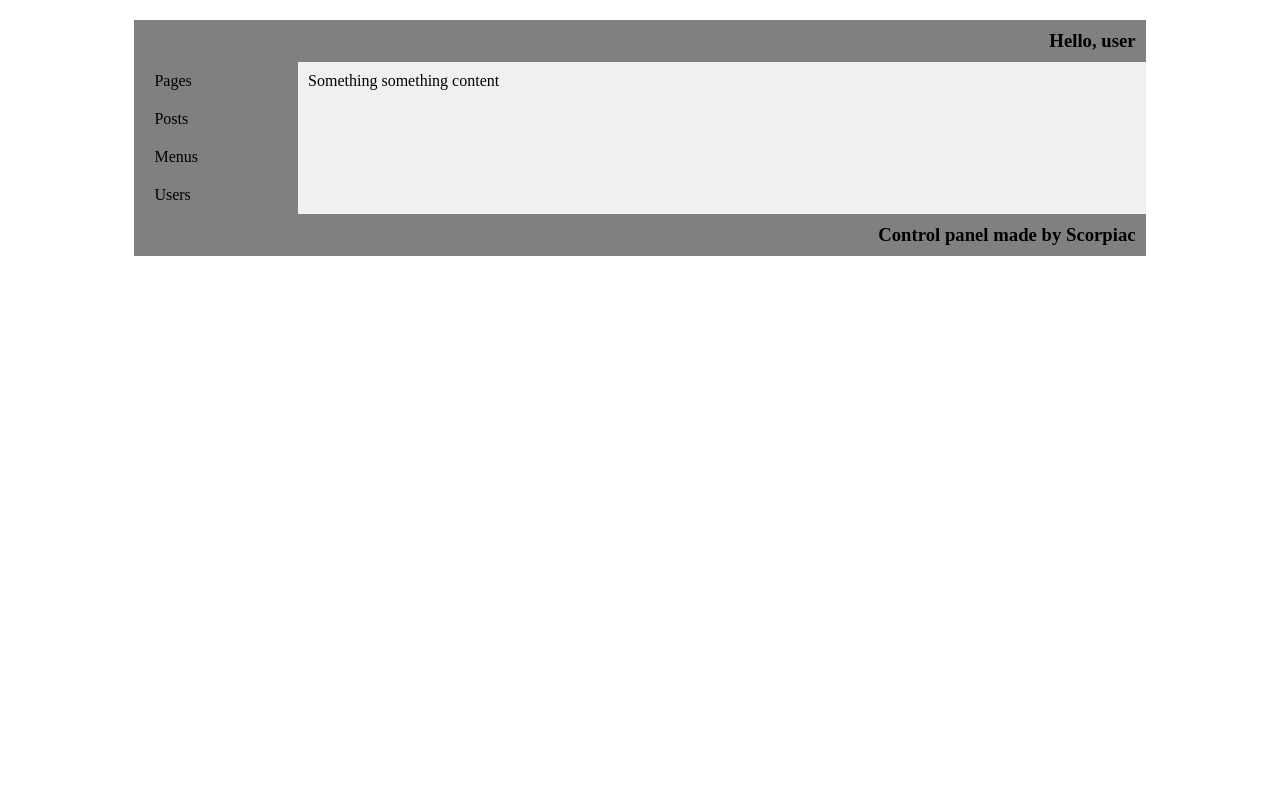
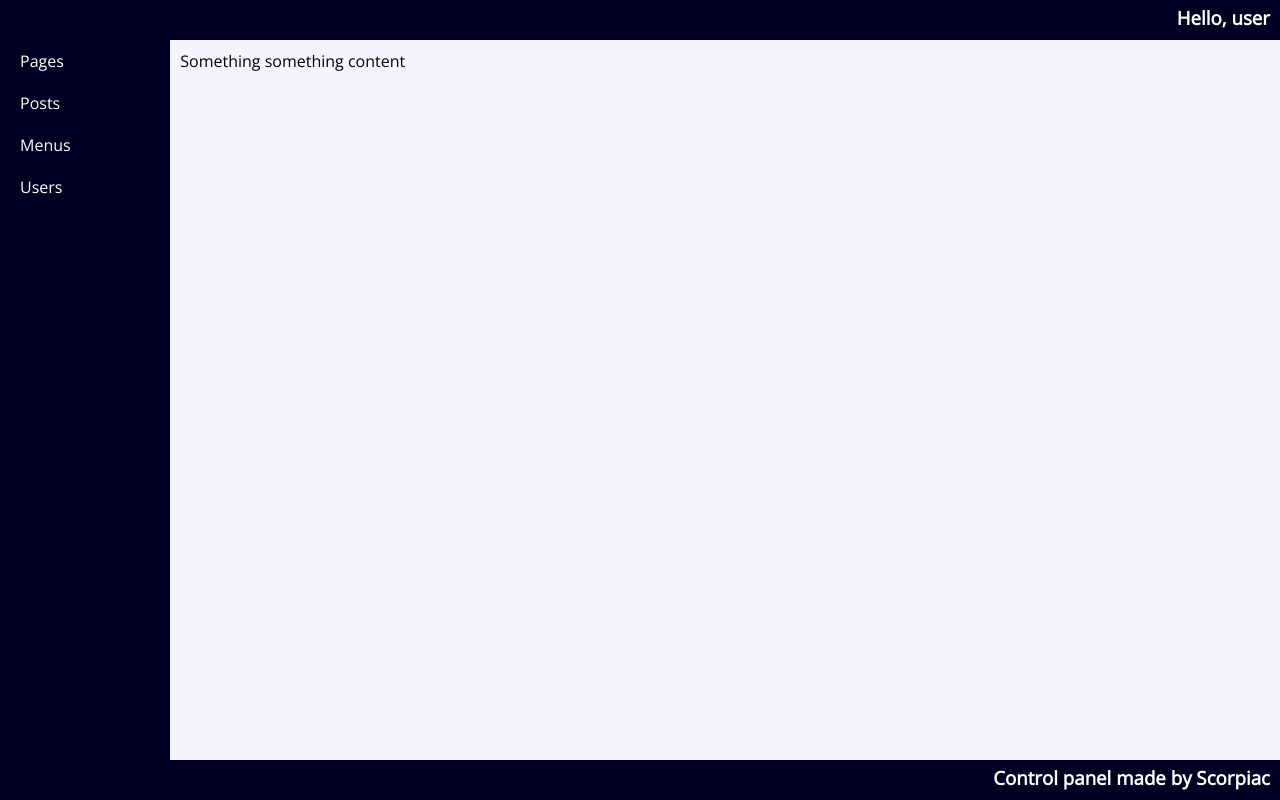
Before and after one commit to sbwebportfolio/CMS, a CodeIgniter app: the page made by application/views/ControlPanel/ControlPanel.php in a window 1280 px wide. Run offline with CodeIgniter, Linux system fonts and the light colour scheme; some libraries are stand-ins or nearby versions.

Commit message:
Style overhaul

```diff
--- a/application/views/ControlPanel/ControlPanel.php
+++ b/application/views/ControlPanel/ControlPanel.php
@@ -10,6 +10,7 @@
 		<!-- Stylesheets -->
 		<link href="assets/css/style.css" rel="stylesheet" type="text/css" />
 		<link href="assets/css/controlpanel.css" rel="stylesheet" type="text/css" />
+		<link href="https://fonts.googleapis.com/css?family=Open+Sans" rel="stylesheet">
 
 		<!-- Scripts -->
 		<script type="text/javascript" src="https://code.jquery.com/jquery-3.1.1.min.js"></script>
@@ -18,7 +19,7 @@
 	<body>
 		<div id="container">
 			<header>
-				<h3>Hello, user<h3>
+				<h3>Hello, user</h3>
 			</header>
 			<div id="content-wrapper">
 				<div id="menu">
--- a/application/views/ControlPanel/Login.php
+++ b/application/views/ControlPanel/Login.php
@@ -10,6 +10,7 @@
         <!-- Stylesheets -->
         <link href="assets/css/style.css" rel="stylesheet" type="text/css" />
 		<link href="assets/css/login.css" rel="stylesheet" type="text/css" />
+        <link href="https://fonts.googleapis.com/css?family=Open+Sans" rel="stylesheet">
 
         <!-- Scripts -->
         <script type="text/javascript" src="https://code.jquery.com/jquery-3.1.1.min.js"></script>
--- a/assets/css/controlpanel.css
+++ b/assets/css/controlpanel.css
@@ -27,29 +27,33 @@ input[type="text"], input[type="password"] {
 /*==== Containers ====*/
 
 #container {
-	width: 80%;
-	margin: 20px auto;
+	background-color: #002;
+	color: #fff;
+	width: 100%;
+	height: 100%;
 }
 
 #content-wrapper {
-	width: 100%;
 	display: flex;
 	flex-flow: row;
+	height: calc(100% - 80px);
 }
 
 #content {
 	flex: 1 100%;
-	order: 2;
+	order: 1;
 	padding: 10px;
 	min-width: 400px;
+	height: calc(100% - 20px);
+	overflow: auto;
 }
 
 /*==== Header, footer ====*/
 
 header, footer {
-	background-color: gray;
-	padding: 10px;
 	text-align: right;
+	height: 30px;
+	padding: 5px 10px;
 }
 
 header > h3, footer > h3 {
@@ -60,8 +64,7 @@ header > h3, footer > h3 {
 
 #menu {
 	flex: 1 200px;
-	order: 1;
-	background-color: gray;
+	order: 0;
 }
 
 [menu] {
@@ -72,10 +75,12 @@ header > h3, footer > h3 {
 }
 
 [menu]:hover, [menu].highlight {
-	background-color: #F0F0F0;
+	color: #000;
+	background-color: #f4f4ff;
 }
 
 .menu-group-items {
 	width: calc(100% - 10px);
 	margin-left: 10px;
+	background-color: #228;
 }
--- a/assets/css/login.css
+++ b/assets/css/login.css
@@ -1,11 +1,7 @@
 /*==== Containers ====*/
 
-html, body {
+#container {
 	height: 80%;
-}
-
-#container {
-	height: 100%;
 	display: flex;
 	justify-content: center;
 	align-items: center;
--- a/assets/css/style.css
+++ b/assets/css/style.css
@@ -1,7 +1,16 @@
 /*==== General elements ====*/
 
+html, body {
+    width: 100%;
+    height: 100%;
+    margin: 0;
+    overflow: hidden;
+    font-family: 'Open Sans', sans-serif;
+}
+
 #content {
-    background-color: #F0F0F0;
+    color: #000;
+    background-color: #f4f4ff;
 }
 
 .error {
@@ -24,4 +33,5 @@ button:hover, input[type="submit"]:hover {
 input[type="text"], input[type="password"], textarea {
     padding: 3px 5px;
     border-radius: 3px;
+    font-family: 'Open Sans', sans-serif;
 }
--- a/assets/js/controlpanel.js
+++ b/assets/js/controlpanel.js
@@ -15,6 +15,9 @@ $(document).ready(function() {
     $(window).bind('hashchange', menuFromHash);
 });
 
+/**
+ * Initialize the menu.
+ */
 function initializeMenu() {
     var $menu = $('#menu');
 
```
